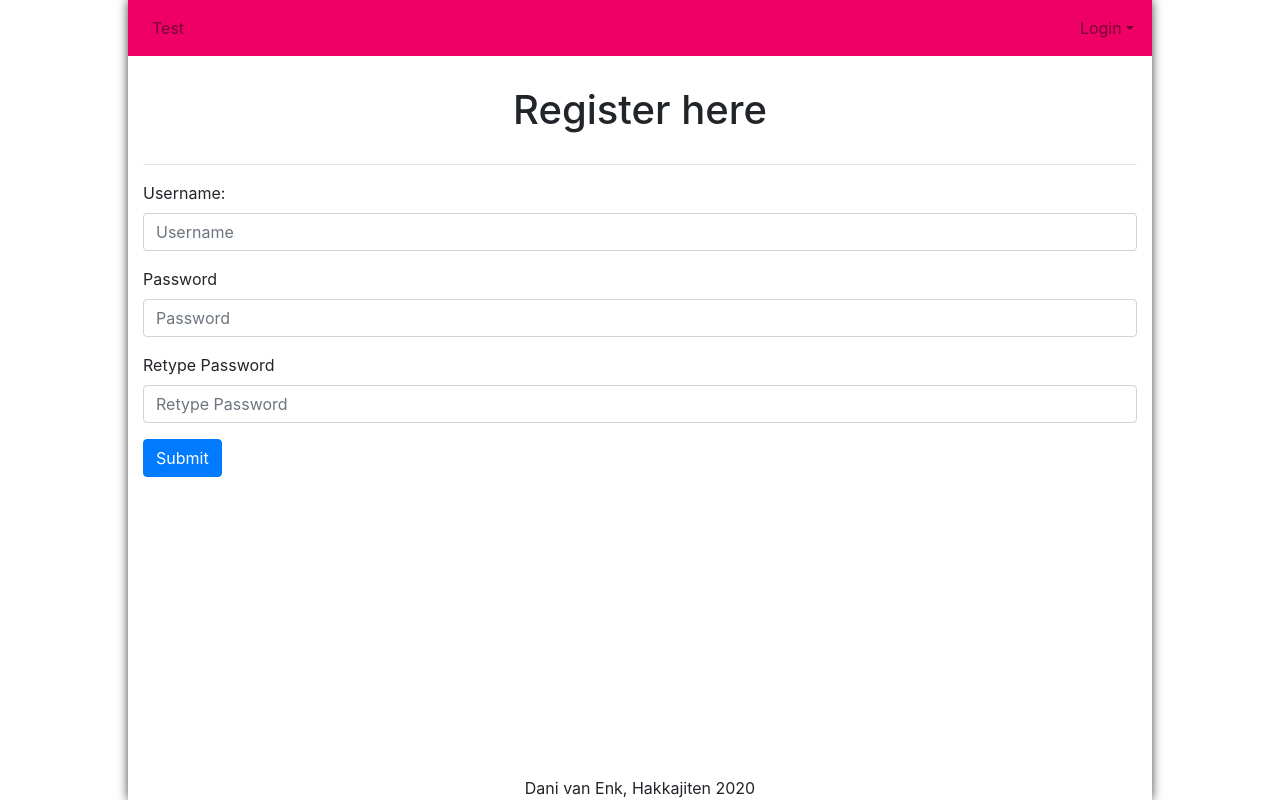
After one commit to danivenk/UVA_Minor-Programming_Web-App-Studio_project-2_books, a Flask app: page /register in a window 1280 px wide. The commit adds this page. Run offline with Flask 2, Linux system fonts and the light colour scheme; some libraries are stand-ins or nearby versions.

Commit message:
Finished login/logout function, now doing registration

```diff
--- a/application.py
+++ b/application.py
@@ -1,6 +1,6 @@
 import os
 
-from flask import Flask, session, render_template, request
+from flask import Flask, session, render_template, request, abort, redirect
 from flask_session import Session
 from sqlalchemy import create_engine
 from sqlalchemy.orm import scoped_session, sessionmaker
@@ -22,25 +22,71 @@ Session(app)
 engine = create_engine(os.getenv("DATABASE_URL"))
 db = scoped_session(sessionmaker(bind=engine))
 
-login_status = False
+app.secret_key = os.urandom(16)
+
+
+def none():
+    # username = "testuser"
+    # password = security.hash_psswd("test123")
+    # name = "テスト"
+    # db.execute("CREATE TABLE accounts (id SERIAL PRIMARY KEY, "
+    #            "username VARCHAR NOT NULL, password VARCHAR NOT NULL, "
+    #            "name VARCHAR NOT NULL);")
+    # db.execute("INSERT INTO accounts (username, password, name) "
+    #            "VALUES (:username, :password, :name)",
+    #            {"username": username, "password": password, "name": name})
+    # db.commit()
+    pass
 
 
 @app.route("/")
 def index():
-    return render_template("index.html", login=login_status)
+
+    if "username" in session:
+        user = session.get("name")
+        return render_template("index.html", login=True, user=user)
+    else:
+        return render_template("index.html")
+
+
+@app.route("/register", methods=["POST", "GET"])
+def register():
+    if request.method == "GET":
+        return render_template("register.html")
 
 
 @app.route("/login", methods=["POST"])
 def login():
+    # get values from submitted form
+    username = request.form.get("username")
+    password = request.form.get("password")
+    user = db.execute("SELECT password FROM accounts "
+                      "WHERE username=:username",
+                      {"username": username}).fetchall()
 
-    # get values from submitted form
-    username = request.form.get("name")
-    password = request.form.get("mtype")
+    # make sure the required values are given else give 400 error
+    if not username or not password:
+        abort(400, "No username/password specified")
+    print(len(user))
+    if len(user) != 1:
+        abort(401, "Login failed")
+        return redirect("/", 307)
+
+    login_validity = security.compare_hash(user[0].password, password)
+
+    if login_validity is True:
+        session["username"] = username
+    else:
+        abort(401, "Login failed")
+
+    return redirect("/", code=303)
 
 
-    # # make sure the required values are given else give 400 error
-    # if not name or not mtype:
-    #     abort(400, "not enough input to submit")
+@app.route("/logout")
+def logout():
+    session.pop("username", None)
+
+    return redirect("/", code=303)
 
 
 @app.errorhandler(HTTPException)
@@ -52,8 +98,9 @@ def errorhandler(error):
 
     return error template
     """
-
-    return render_template("error.html", message=error), error.code
+    error_message = str(error).split(":")
+    return render_template("error.html", header=error_message[0],
+                           message=error_message[1]), error.code
 
 
 # https://github.com/pallets/flask/pull/2314
--- a/functions/import.py
+++ b/functions/import.py
@@ -16,12 +16,14 @@ def main():
     engine = create_engine(os.getenv("DATABASE_URL"))
     db = scoped_session(sessionmaker(bind=engine))
 
+    db.execute("CREATE TABLE accounts (id SERIAL PRIMARY KEY, "
+               "username VARCHAR NOT NULL, password VARCHAR NOT NULL);")
     db.execute("CREATE TABLE books (id SERIAL PRIMARY KEY, "
                "title VARCHAR NOT NULL, author VARCHAR NOT NULL, "
                "year INTEGER NOT NULL, isbn VARCHAR NOT NULL, "
                "review_count INTEGER, average_score DECIMAL);")
     db.execute("CREATE TABLE reviews (id SERIAL PRIMARY KEY, "
-               "username VARCHAR NOT NULL, rating DECIMAL, "
+               "user_id INTEGER REFERENCES accounts, rating DECIMAL, "
                "text VARCHAR NOT NULL, book_id INTEGER REFERENCES books);")
 
     f = open("../books.csv")
--- a/static/css/style.css
+++ b/static/css/style.css
@@ -43,6 +43,8 @@ nav {
   left: auto; }
   .login form {
     padding: 0 5%; }
+  .login a {
+    display: contents; }
 
 /* content style */
 .container {
--- a/static/css/style.scss
+++ b/static/css/style.scss
@@ -70,6 +70,11 @@ $main-color: #E06;
 
             @extend %button;
         }
+
+        a {
+            display: contents;
+        }
+
     }
 
     /* content style */
--- a/static/js/javascript.js
+++ b/static/js/javascript.js
@@ -1,7 +1,7 @@
 // init() executes after DOMContent has been loaded
 function init() {
     // find form and validation items in the page
-    var form = document.querySelector(".needs-validation");
+    var form = document.querySelectorAll(".needs-validation");
     var validation_items = document.querySelectorAll(".form-control");
     var dropdown_menu = document.querySelector("#drop_menu");
     var dropdown_link = document.querySelector("#drop_link");
--- a/templates/index.html
+++ b/templates/index.html
@@ -1,4 +1,8 @@
 {% extends "layout.html" %}
+
+{% block title %}
+    Home
+{% endblock %}
 
 {% block content %}
     "Todo: project 2"
--- a/templates/layout.html
+++ b/templates/layout.html
@@ -4,7 +4,7 @@
 
 <head>
     <!-- declaration of the page title, charset -->
-    <title>Project 2 - </title>
+    <title>Project 2 - {% block title %}{% endblock %}</title>
     <meta charset="UTF-8">
 
     <!-- bootstrap inclusion -->
@@ -33,12 +33,19 @@
             <div class="collapse navbar-collapse" id="navbarNavAltMarkup">
                 <div class="navbar-nav" id="nav_menu">
                     <a class="nav-item nav-link" href="#">Test</a>
-                    <a class="nav-item nav-link dropdown dropdown-toggle login" id="drop_link" data-toggle="dropdown" href="#" role="button" aria-haspopup="true"  aria-expanded="false">Login</a>
+                    {% if login %}
+                        <div class="login">
+                            <div class="nav-item navbar-text">Hi there, {{ user }} |</div>
+                            <a class="nav-item nav-link" href="{{ url_for('logout') }}" role="button">Logout</a>
+                        </div>
+                        </div>
+                    {% else %}
+                        <a class="nav-item nav-link dropdown dropdown-toggle login" id="drop_link" data-toggle="dropdown" href="#" role="button" aria-haspopup="true" aria-expanded="false">Login</a>
                         <div class="dropdown-menu login" id="drop_menu">
                             <form class="needs-validation" action="{{ url_for('login') }}" method="post" novalidate>
                                 <div class="form-group">
                                     <label for="username">Username: </label>
-                                <input type="email" class="form-control" name=username id="username" aria-describedby="emailHelp" placeholder="Username" required>
+                                    <input type="username" class="form-control" name="username" id="username" placeholder="Username" required>
                                     <div class="invalid-feedback">
                                         Please enter a username.
                                     </div>
@@ -50,9 +57,11 @@
                                         Please enter your password.
                                     </div>
                                 </div>
-                            <button type="submit" class="btn btn-primary">Submit</button>
+                                <a href="{{ url_for('register') }}">Sign Up</a>
+                                <button type="submit" class="btn btn-primary">Log In</button>
                             </form>
                         </div>
+                    {% endif %}
                 </div>
             </div>
         </nav>
--- /dev/null
+++ b/templates/register.html
@@ -0,0 +1,35 @@
+{% extends "layout.html" %}
+
+{% block title %}
+    Register
+{% endblock %}
+
+{% block content %}
+    <h1>Register here</h1>
+    <hr>
+
+    <form class="needs-validation" action="{{ url_for('login') }}" method="post" novalidate>
+        <div class="form-group">
+            <label for="register_username">Username: </label>
+            <input type="username" class="form-control" name="register_username" id="register_username" placeholder="Username" required>
+            <div class="invalid-feedback">
+                Please enter a username.
+            </div>
+        </div>
+        <div class="form-group">
+            <label for="register_password">Password</label>
+            <input type="password" name="register_password" class="form-control" id="register_password" placeholder="Password" required>
+            <div class="invalid-feedback">
+                Please enter your password.
+            </div>
+        </div>
+        <div class="form-group">
+            <label for="register_rpassword">Retype Password</label>
+            <input type="password" name="register_rpassword" class="form-control" id="register_rpassword" placeholder="Retype Password" required>
+            <div class="invalid-feedback">
+                Please enter your again password.
+            </div>
+        </div>
+        <button type="submit" class="btn btn-primary">Submit</button>
+    </form>
+{% endblock %}
```
Also changed, not shown: static/style.css (added, +23 -0 lines), templates/error.html (+4 -11 lines), 3 other files. Lines whose indentation alone changed are shown as unchanged.
